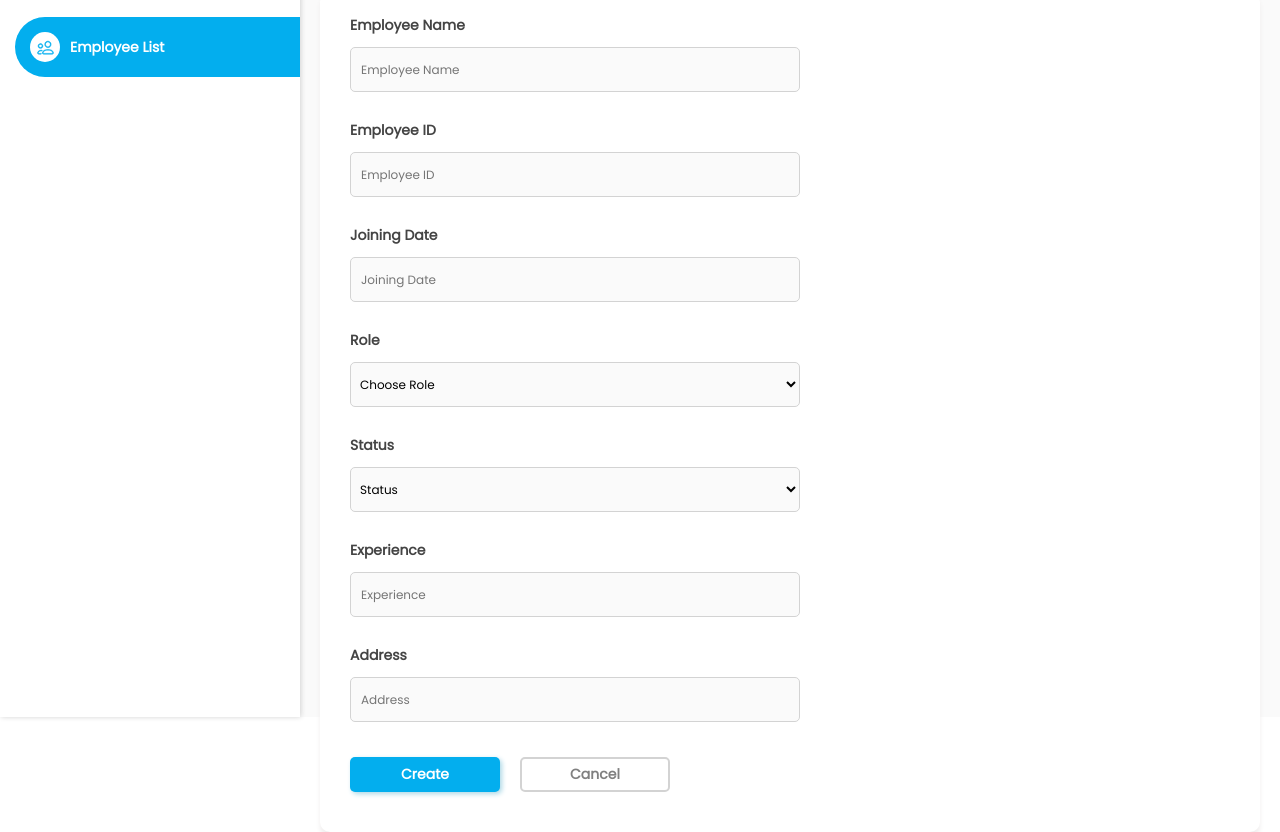
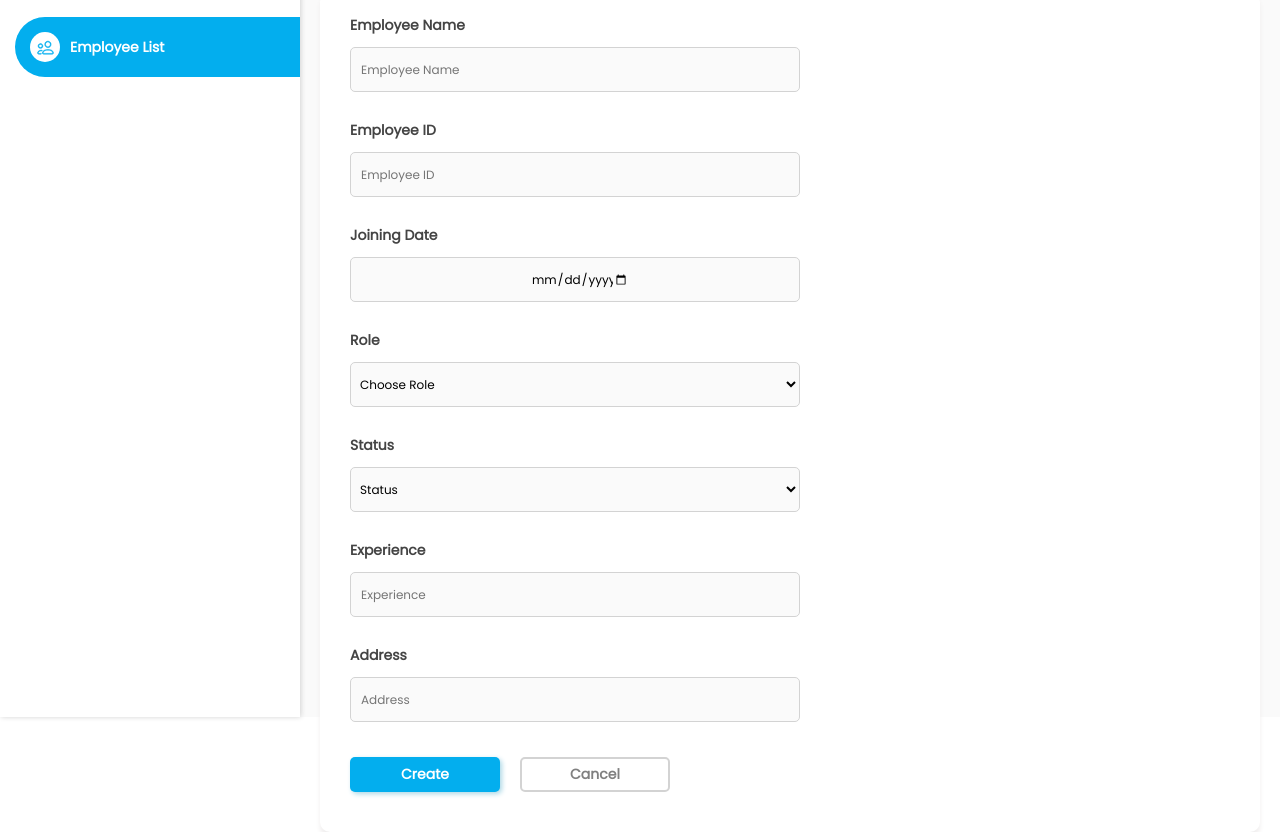
Before and after one commit to amalnathm7/kv-training-assignments, a plain HTML site: page assignment2/index.html in a window 1280 px wide. Shown: the part 83-915 px from the top of the page. Drawn offline with Linux system fonts and the light colour scheme.

Commit message:
Placeholder text reverted back to ddmmyyyy

```diff
--- a/assignment2/index.html
+++ b/assignment2/index.html
@@ -37,7 +37,7 @@
                 </div>
                 <div class="input container">
                     <label>Joining Date</label>
-                    <input id="edate"  type="text" onload="(this.type='text')" onfocus="(this.type='date')" placeholder="Joining Date"><br>
+                    <input id="edate" type="date" placeholder="Joining Date"><br>
                 </div>
                 <div class="input container">
                     <label>Role</label>
```
